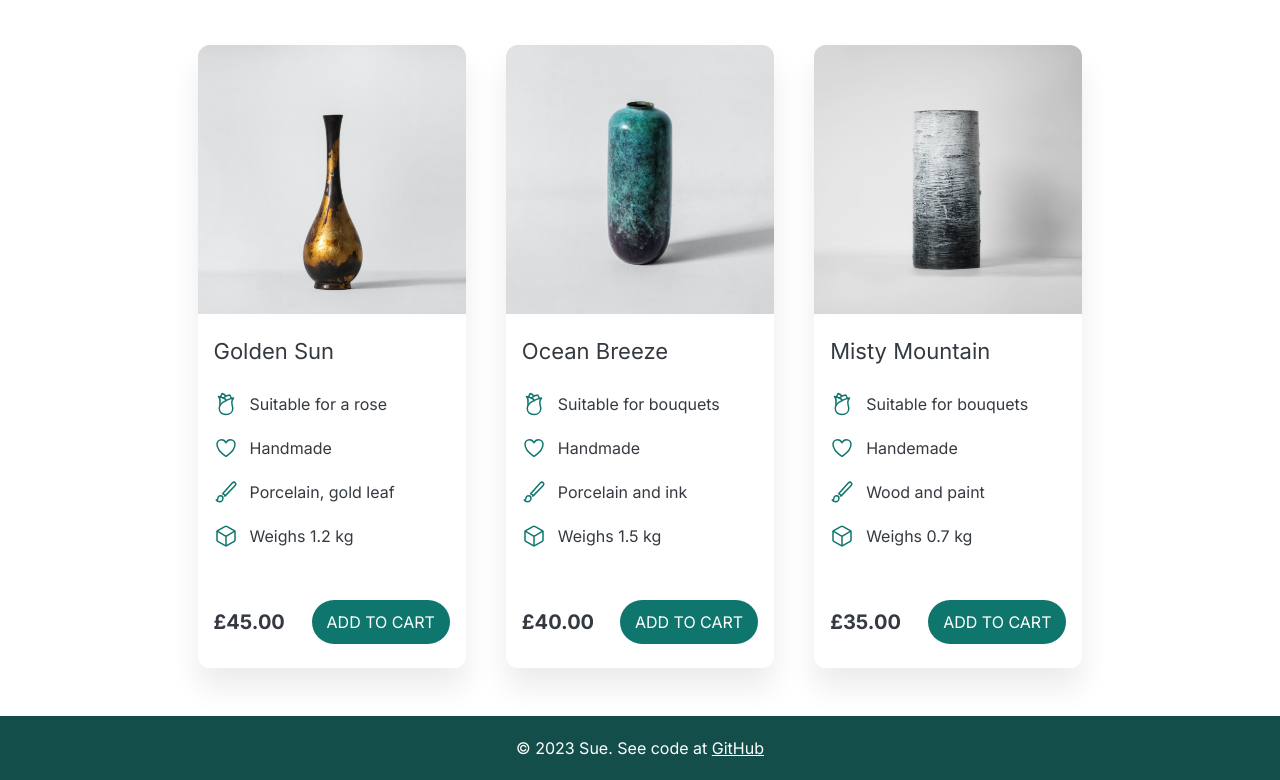
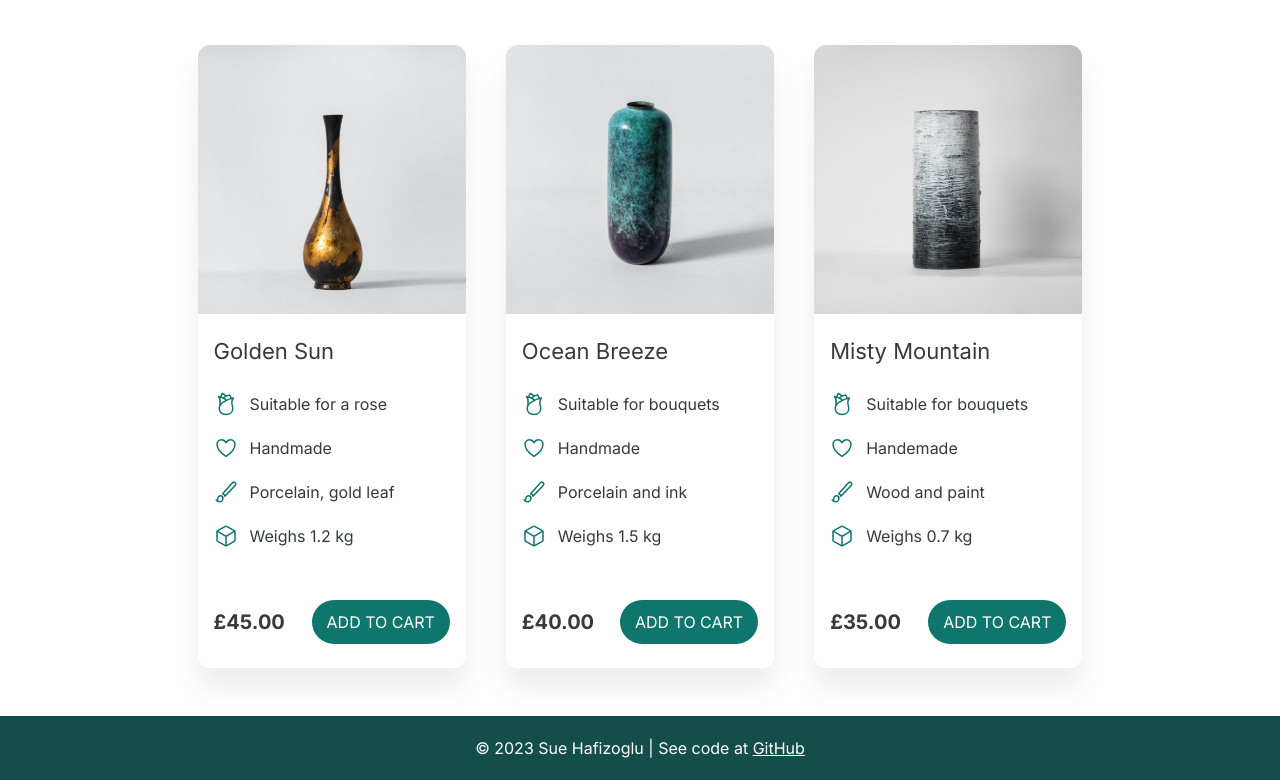
Before and after one commit to SueHafi/eccentric-vases-website, a plain HTML site: page index.html in a window 1280 px wide. Shown: the part 1961-2741 px from the top of the page. Drawn offline with nearby package versions, Linux system fonts and the light colour scheme.

Commit message:
Update index.html

```diff
--- a/index.html
+++ b/index.html
@@ -579,7 +579,7 @@
     </section>
     <footer class="footer">
       <div class="container">
-        &copy; 2023 Sue. See code at
+        &copy; 2023 Sue Hafizoglu | See code at
         <a
           href="https://github.com/SueHafi/Eccentric-Vases-Website"
           target="_blank"
```
